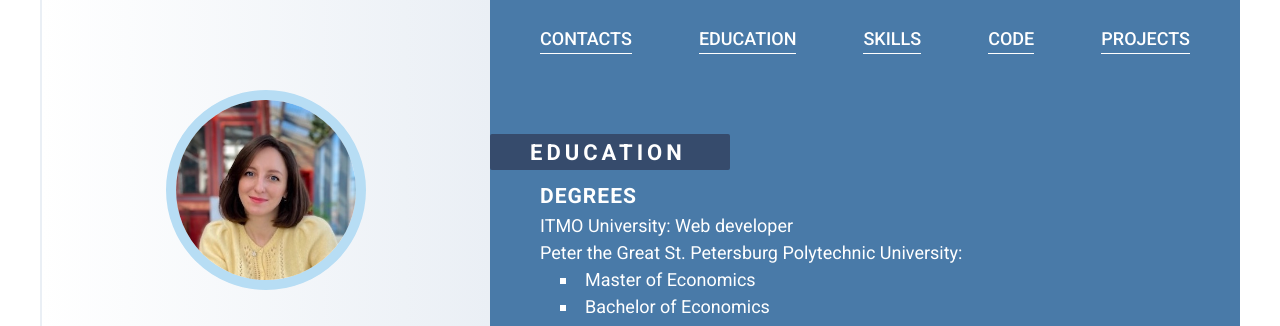
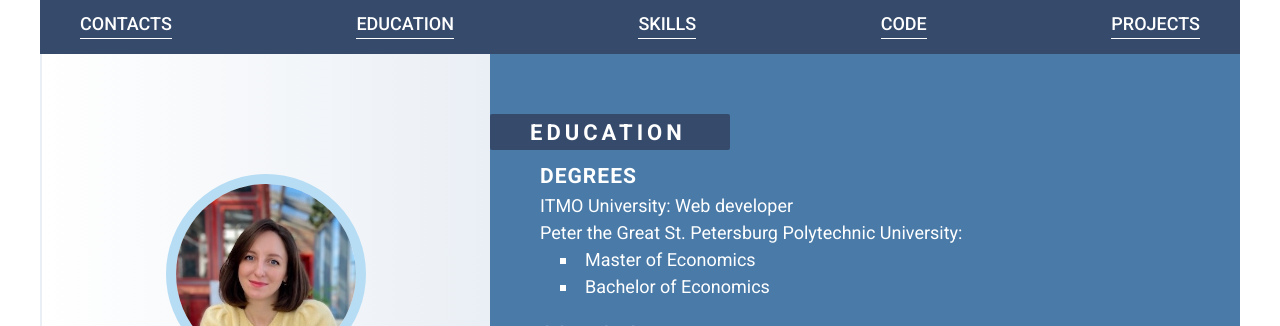
Before and after one commit to Ir4D/rsschool-cv, a plain HTML site: page index.html in a window 1280 px wide. Shown: the top 326 px of the page. Drawn offline with nearby package versions, Linux system fonts and the light colour scheme.

Commit message:
refactor: change navigation placement

```diff
--- a/index.html
+++ b/index.html
@@ -21,6 +21,22 @@
     <title>Irina Dedova, Front-end developer CV</title>
   </head>
   <body>
+    <header>
+      <!-- NAVIGATION -->
+      <nav nav-wrap>
+        <input type="checkbox" id="checkbox-toggle" class="checkbox" />
+        <label for="checkbox-toggle">
+          <i class="fa fa-bars menu-icon"></i>
+        </label>
+        <ul class="nav-list">
+          <li><a class="nav-link" href="#contacts">Contacts</a></li>
+          <li><a class="nav-link" href="#education">Education</a></li>
+          <li><a class="nav-link" href="#skills">Skills</a></li>
+          <li><a class="nav-link" href="#code">Code</a></li>
+          <li><a class="nav-link" href="#projects">Projects</a></li>
+        </ul>
+      </nav>
+    </header>
     <main class="main-container">
       <div class="container container-left">
         <!-- PERSONAL INFORMATION -->
@@ -138,7 +154,7 @@
       <div class="container container-right">
         <!-- NAVIGATION -->
 
-        <div class="nav-wrap">
+        <!-- <div class="nav-wrap">
           <input type="checkbox" id="checkbox-toggle" class="checkbox" />
           <label for="checkbox-toggle">
             <i class="fa fa-bars menu-icon"></i>
@@ -150,7 +166,7 @@
             <li><a class="nav-link" href="#code">Code</a></li>
             <li><a class="nav-link" href="#projects">Projects</a></li>
           </ul>
-        </div>
+        </div> -->
 
         <!-- EDUCATION SECTION -->
 
--- a/style.css
+++ b/style.css
@@ -104,7 +104,7 @@ body {
 
 .container-left,
 .container-right {
-  padding: 3rem 5rem 2rem 5rem;
+  padding: 6rem 5rem 2rem 5rem;
 }
 
 .container-left {
@@ -193,12 +193,19 @@ body {
 /* NAVIGATION */
 /* ***************************** */
 
+.nav-wrap {
+  position: fixed;
+}
+
 .nav-list {
   list-style: none;
   display: flex;
   align-items: center;
   justify-content: space-between;
-  margin-bottom: 8rem;
+  padding: 1.5rem 4rem;
+  max-width: 120rem;
+  margin: 0 auto;
+  background-color: #364b6c;
 }
 
 .nav-link:link,
@@ -293,6 +300,7 @@ body {
 /* ***************************** */
 
 .footer {
+  max-width: 120rem;
   margin: 0 auto;
   background-color: #364b6c;
   color: #ffffff;
```
